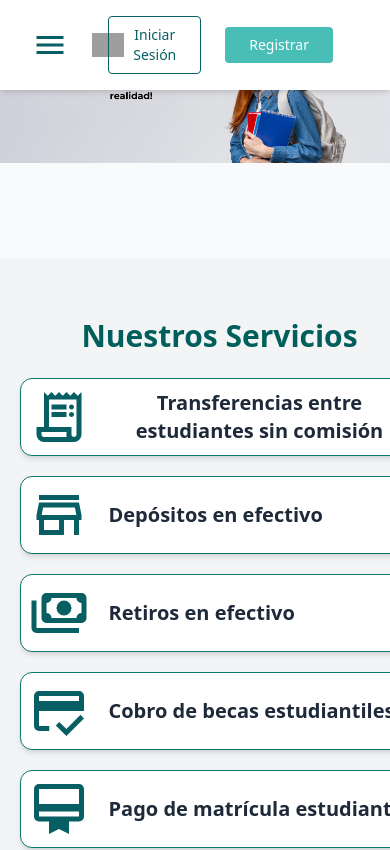
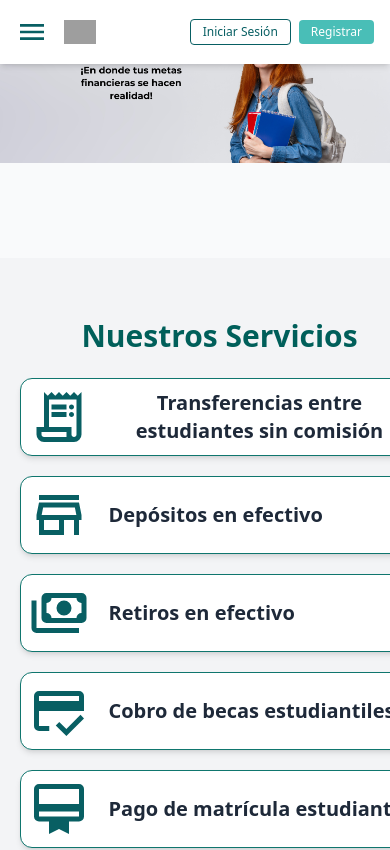
Before and after one commit to bnanalex/BancoUniversitario, a React (Vite) app: page / in a window 390 px wide. Shown: the top 850 px of the page. Built offline with nearby package versions, Linux system fonts and the light colour scheme; grey boxes are pictures that could not be loaded.

Commit message:
Modificaciones Responsives al Navbar

```diff
--- a/src/components/NavBar.jsx
+++ b/src/components/NavBar.jsx
@@ -9,37 +9,37 @@ const Navbar = () => {
 
   return (
     <>
-      <header className="fixed w-full flex justify-between items-center px-[2rem] py-4 bg-white shadow-md z-50">
+      <header className="fixed w-full flex items-center px-4 sm:px-6 py-4 bg-white shadow-md z-50">
         {/* Sección izquierda */}
-        <div className="flex items-center gap-6">
+        <div className="flex items-center gap-4">
           <img
             src={MenuIcon}
             alt="Menú"
-            className="w-9 h-9 cursor-pointer hover:opacity-80 transition-opacity"
+            className="w-8 h-8 cursor-pointer hover:opacity-80 transition-opacity"
             onClick={() => setIsMenuOpen(true)}
           />
           <img
             src={Logo}
             alt="Logo Banco Universitario"
-            className="h-6 w-auto md:h-8"
+            className="h-6 w-auto sm:h-7 md:h-8"
           />
         </div>
 
-        {/* Sección derecha */}
-        <div className="flex items-center gap-6 mr-[25px]">
-          <button className="px-6 py-2 rounded-sm border border-[#085F63] text-[#085F63]
-            hover:bg-[#adced179] transition-colors text-sm md:text-base">
+        {/* Sección derecha: Botones */}
+        <div className="flex items-center gap-2 sm:gap-4 ml-auto">
+          <button className="px-3 py-1 sm:px-4 sm:py-2 rounded-sm border border-[#085F63] text-[#085F63]
+            hover:bg-[#adced179] transition-colors text-xs sm:text-sm md:text-base">
             Iniciar Sesión
           </button>
 
-          <button className="px-6 py-2 rounded-sm bg-[#49BEB7] text-white
-            hover:bg-[#2f9992] transition-colors text-sm md:text-base">
+          <button className="px-3 py-1 sm:px-4 sm:py-2 rounded-sm bg-[#49BEB7] text-white
+            hover:bg-[#2f9992] transition-colors text-xs sm:text-sm md:text-base">
             Registrar
           </button>
         </div>
       </header>
 
-      {/* Renderizado condicional del menú */}
+      {/* Menú lateral condicional */}
       {isMenuOpen && <Menu onClose={() => setIsMenuOpen(false)} />}
     </>
   );
```
